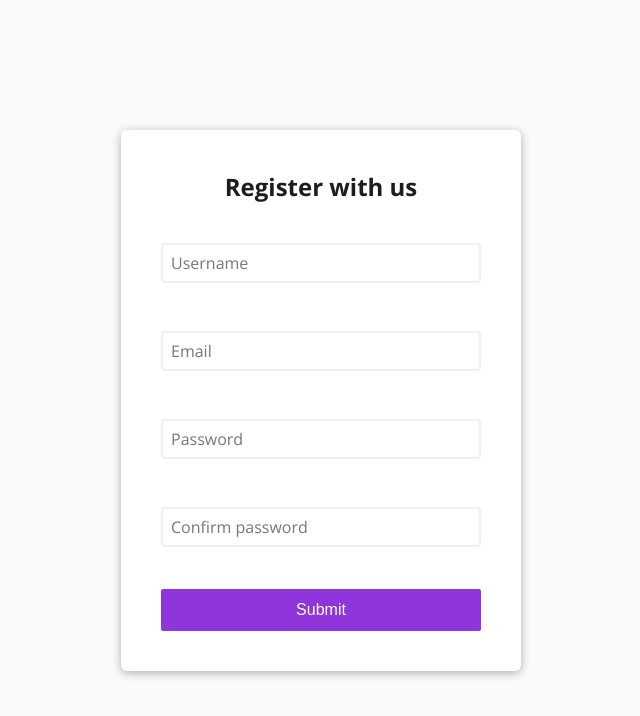
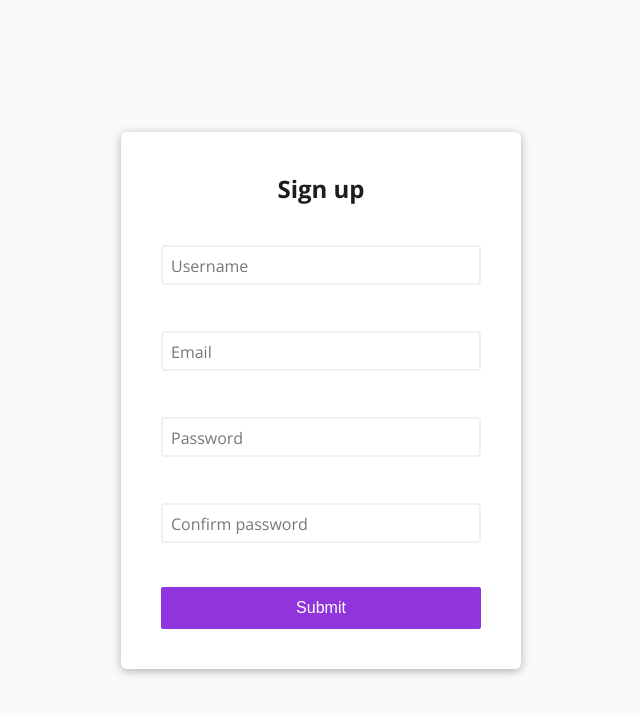
Before and after one commit to katepysova/Form-Validation, a website: page index.html in a window 1280 px wide. Shown: the whole page, without its empty margins (319-959 px from the left). Drawn offline with nearby package versions, Linux system fonts and the light colour scheme.

Commit message:
Added small fixes

```diff
--- a/index.html
+++ b/index.html
@@ -10,7 +10,7 @@
   <body>
     <div class="container">
       <form class="form">
-        <h2 class="form__heading">Register with us</h2>
+        <h2 class="form__heading">Sign up</h2>
         <div class="form__control">
           <input
             class="form__control-input"
--- a/src/style.css
+++ b/src/style.css
@@ -32,6 +32,7 @@
   align-items: center;
   justify-content: center;
   padding: 32px;
+  font-size: 16px;
 }
 
 .container {
@@ -52,8 +53,8 @@
 }
 
 .form__control {
-  padding: 20px 0 18px;
-  margin-bottom: 10px;
+  padding: 20px 0;
+  margin-bottom: 6px;
   position: relative;
 }
 
```
